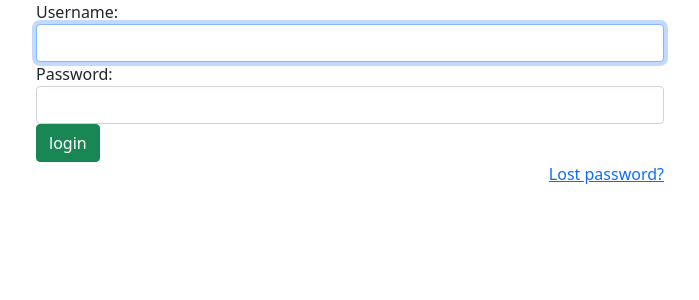
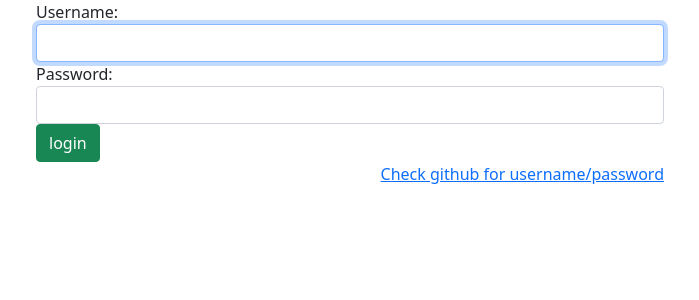
Before and after one commit to mahbd/brur-payment, a Django app: page /accounts/login/ in a window 1280 px wide. Shown: the top 300 px of the page, without its empty margins (290-989 px from the left). Run offline with Django 3.2, Linux system fonts and the light colour scheme.

Commit message:
Updated readme

```diff
--- a/templates/easy_admin/home.html
+++ b/templates/easy_admin/home.html
@@ -4,6 +4,7 @@
 {% block content %}
     <div class="container">
         <h1 class="h2 fw-bolder text-success">Department of {{ user.department|dept_name }}</h1>
+        <a href="{% url 'logout' %}" class="btn btn-danger float-end">Logout</a>
         {% link_buttons_group buttons %}
         <h2>Payments</h2>
         {% for payment in payments %}
--- a/templates/payment/index.html
+++ b/templates/payment/index.html
@@ -3,6 +3,7 @@
 {% block content %}
     <div class="container">
         <h1 class="text-center text-success display-4">BRUR Online Form Fill-up Payment System</h1>
+        <a href="{% url 'ea:home' %}" class="btn btn-success float-end">Admin</a>
         <h2>How to pay</h2>
         <div>
             <h3 class="text-success">Pay via Nagad</h3>
--- a/templates/registration/login.html
+++ b/templates/registration/login.html
@@ -29,7 +29,8 @@
                     <input class="btn btn-success" type="submit" value="login">
                     <input type="hidden" name="next" value="{{ next }}">
                 </form>
-                <p><a class="float-end" href="{% url 'password_reset' %}">Lost password?</a></p>
+                <p class="float-end"><a href="https://github.com/mahbd/brur-payment#readme">Check github for
+                    username/password</a></p>
             </div>
             <div class="col"></div>
         </div>
```
Also changed, not shown: README.md.
